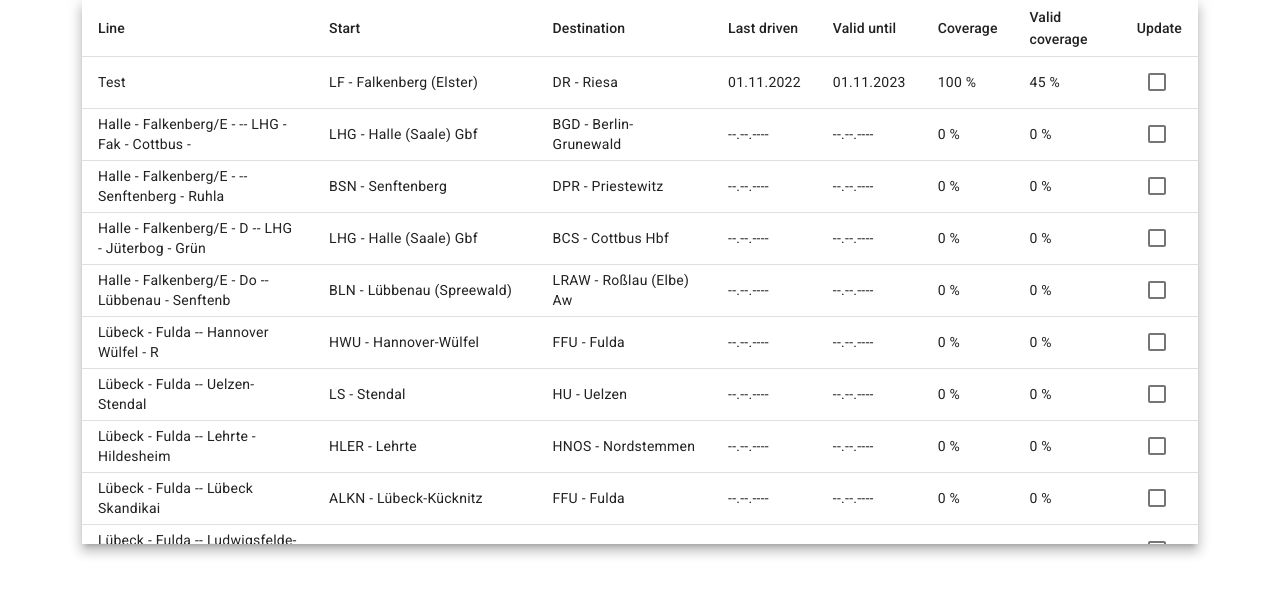
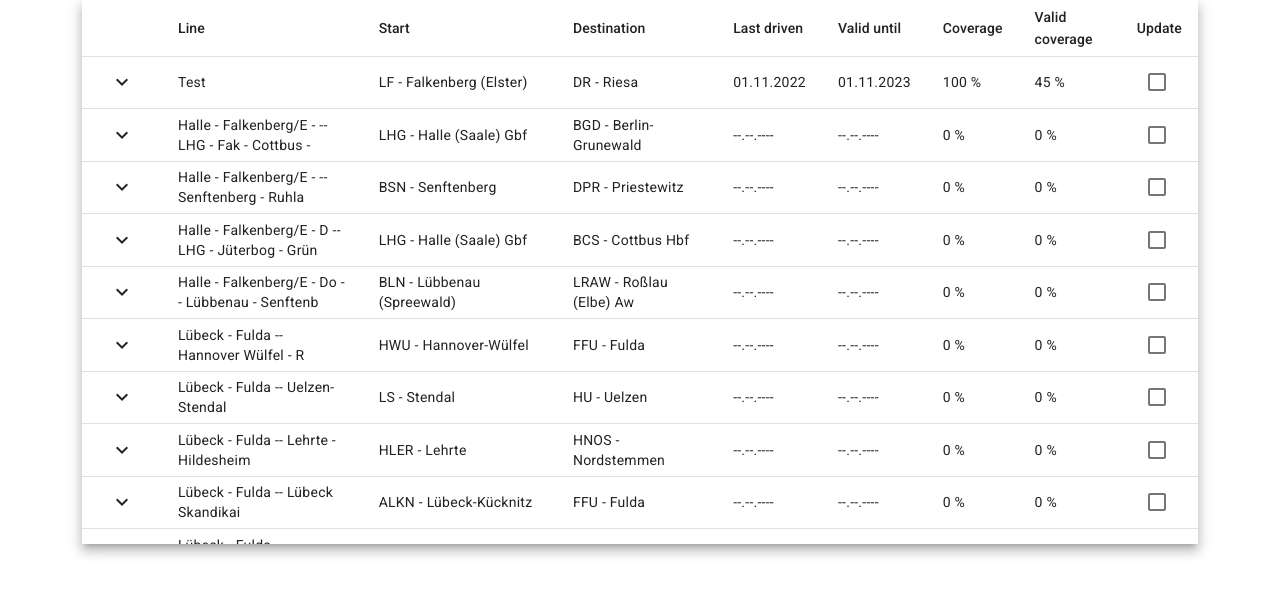
Before and after one commit to m8xp0w3r/expandable-table, an Angular app: page / in a window 1280 px wide. Shown: the top 596 px of the page. Built offline with nearby package versions, Linux system fonts and the light colour scheme.

Commit message:
childgrid

```diff
--- /dev/null
+++ b/src/app/main/child-table/child-table.component.html
@@ -0,0 +1,25 @@
+<div *ngIf="(detailData$ | async) as detailData" class="container full-height">
+    <table mat-table [dataSource]="detailData" class="mat-elevation-z8 tracked-ride-table">
+        <ng-container *ngFor="let column of displayedColumns" [matColumnDef]="column.matColumnDef">
+            <th mat-header-cell *matHeaderCellDef>
+                {{column.title}}
+            </th>
+            <ng-container *ngIf="column.matColumnDef !== 'update'; else elseBlock">
+                <td mat-cell *matCellDef="let row">
+                    {{row[column.matColumnDef]}}
+                </td>
+            </ng-container>
+            <ng-template #elseBlock>
+                <td mat-cell *matCellDef="let row">
+                    <mat-checkbox (click)="$event.stopPropagation()"
+                                  (change)="$event ? selection.toggle(row) : null"
+                                  [checked]="selection.isSelected(row)">
+                    </mat-checkbox>
+                </td>
+            </ng-template>
+        </ng-container>
+
+        <tr mat-header-row *matHeaderRowDef="getDisplayedColumns(); sticky: true"></tr>
+        <tr mat-row *matRowDef="let row; columns: getDisplayedColumns();" [ngClass]="row.knowledgeState+'Knowledge'"></tr>
+    </table>
+</div>
--- /dev/null
+++ b/src/app/main/child-table/child-table.component.scss
@@ -0,0 +1,37 @@
+table {
+  width: 100%;
+}
+
+.tracked-ride-table {
+  max-height: 30vh;
+  overflow-y:scroll;
+  display: block;
+}
+.mat-column-station {
+  width: 30%;
+}
+
+.mat-column-destination {
+  width: 30%;
+}
+
+.mat-column-lastDriven {
+  width: 10%;
+}
+
+.mat-column-validUntil {
+  width: 10%;
+}
+
+.mat-column-update {
+  width: 5%;
+}
+.validKnowledge {
+  background: greenyellow;
+}
+.endangeredKnowledge {
+  background: orange;
+}
+.expiredKnowledge {
+  background: red;
+}
--- /dev/null
+++ b/src/app/main/child-table/child-table.component.ts
@@ -0,0 +1,29 @@
+import { Component, OnInit } from '@angular/core';
+import { OverviewData } from "../../models/overview-data";
+import { ExpandableTableService } from "../expandable-table.service";
+import { DetailData } from "../../models/detail-data";
+import { MatTableCellDef } from "../../models/mat-table-cell-def";
+import { SelectionModel } from "@angular/cdk/collections";
+
+@Component({
+	selector: 'app-child-table',
+	templateUrl: './child-table.component.html',
+	styleUrls: ['./child-table.component.scss']
+})
+export class ChildTableComponent implements OnInit {
+	public detailData$: Promise<DetailData[]> | undefined;
+	public displayedColumns: MatTableCellDef[];
+	selection = new SelectionModel<OverviewData>(true, []);
+
+	constructor(private expandableTableService: ExpandableTableService) {
+		this.displayedColumns = expandableTableService.displayedDetailColumns;
+	}
+
+	ngOnInit(): void {
+		this.detailData$ = this.expandableTableService.getDetailOverviewData(1);
+	}
+
+	getDisplayedColumns() {
+		return this.displayedColumns.map(column => column.matColumnDef);
+	}
+}
--- a/src/app/main/data.ts
+++ b/src/app/main/data.ts
@@ -283,9 +283,9 @@ export const DetailOverviewData: DetailData[] = [
 		"segmentId": 40673,
 		"station": "Hannover-Wülfel",
 		"destination": "Hannover Messe/Laatzen",
-		"lastDriven": "",
-		"validUntil": "",
-		"knowledgeState": "none"
+		"lastDriven": "20.11.2022",
+		"validUntil": "20.11.2023",
+		"knowledgeState": "valid"
 	},
 	{
 		"segmentId": 40683,
@@ -293,7 +293,7 @@ export const DetailOverviewData: DetailData[] = [
 		"destination": "Escherde",
 		"lastDriven": "",
 		"validUntil": "",
-		"knowledgeState": "none"
+		"knowledgeState": "endangered"
 	},
 	{
 		"segmentId": 40684,
@@ -301,7 +301,7 @@ export const DetailOverviewData: DetailData[] = [
 		"destination": "Sorsum",
 		"lastDriven": "",
 		"validUntil": "",
-		"knowledgeState": "none"
+		"knowledgeState": "expired"
 	},
 	{
 		"segmentId": 40685,
--- a/src/app/main/expandable-table.service.ts
+++ b/src/app/main/expandable-table.service.ts
@@ -38,13 +38,31 @@ export class ExpandableTableService {
 			title: "Update",
 			matColumnDef: "update"
 		}];
+	public displayedDetailColumns: MatTableCellDef[] = [
+		{
+			title: "Start",
+			matColumnDef: 'station'
+		}, {
+			title: "Destination",
+			matColumnDef: 'destination'
+		}, {
+			title: "Last driven",
+			matColumnDef: 'lastDriven'
+		}, {
+			title: "Valid until",
+			matColumnDef: 'validUntil'
+		}, {
+			title: "Update",
+			matColumnDef: "update"
+		}
+	]
 
 
 	constructor() {
 	}
 
 	public getDetailOverviewData(lineId: number): Promise<DetailData[]> {
-		console.log("Getting detail data for line: ", lineId);
+		console.log("line id", lineId);
 		return new Promise(resolve => resolve(DetailOverviewData));
 	}
 }
--- a/src/app/main/main.component.html
+++ b/src/app/main/main.component.html
@@ -1,5 +1,5 @@
 <div *ngIf="overviewData$ | async as overviewData" class="container full-height">
-    <table mat-table [dataSource]="overviewData" class="mat-elevation-z8 tracked-ride-table">
+    <table mat-table [dataSource]="overviewData" class="mat-elevation-z8 tracked-ride-table" multiTemplateDataRows>
 
         <ng-container *ngFor="let columnDef of displayedColumns" [matColumnDef]="columnDef.matColumnDef">
             <th mat-header-cell *matHeaderCellDef>{{columnDef.title}} </th>
@@ -15,8 +15,33 @@
                 </td>
             </ng-template>
         </ng-container>
+        <ng-container matColumnDef="expand">
+            <th mat-header-cell *matHeaderCellDef aria-label="row actions">&nbsp;</th>
+            <td mat-cell *matCellDef="let element">
+                <button mat-icon-button aria-label="expand row" (click)="(expandedElement = expandedElement === element ? undefined : element); $event.stopPropagation()">
+                    <mat-icon *ngIf="expandedElement !== element">keyboard_arrow_down</mat-icon>
+                    <mat-icon *ngIf="expandedElement === element">keyboard_arrow_up</mat-icon>
+                </button>
+            </td>
+        </ng-container>
 
-        <tr mat-header-row *matHeaderRowDef="getDisplayedColumns()"></tr>
-        <tr mat-row *matRowDef="let row; columns: getDisplayedColumns()"></tr>
+        <ng-container matColumnDef="expandedDetail">
+            <td mat-cell *matCellDef="let element" [attr.colspan]="getDisplayedColumns().length">
+                <div class="example-element-detail"
+                     [@detailExpand]="element == expandedElement ? 'expanded' : 'collapsed'">
+                    <app-child-table class="child-table"></app-child-table>
+                </div>
+            </td>
+        </ng-container>
+
+        <tr mat-header-row *matHeaderRowDef="getDisplayedColumns(); sticky: true"></tr>
+        <tr mat-row *matRowDef="let row; columns: getDisplayedColumns()"
+            class="example-element-row"
+            [class.example-expanded-row]="expandedElement === row"
+            (click)="onExpand(row)"></tr>
+        <tr mat-row *matRowDef="let element1; columns: ['expandedDetail']" class="example-detail-row"></tr>
+        <tr class="mat-row" *matNoDataRow>
+            <td class="mat-cell" colspan="4">No data</td>
+        </tr>
     </table>
 </div>
--- a/src/app/main/main.component.scss
+++ b/src/app/main/main.component.scss
@@ -7,3 +7,52 @@ table {
   overflow-y:scroll;
   display: block;
 }
+
+tr.example-detail-row {
+  height: 0;
+}
+
+tr.example-element-row:not(.example-expanded-row):hover {
+  background: whitesmoke;
+}
+
+tr.example-element-row:not(.example-expanded-row):active {
+  background: #efefef;
+}
+
+.example-element-row td {
+  border-bottom-width: 0;
+}
+
+.example-element-detail {
+  overflow: hidden;
+  display: flex;
+}
+
+.example-element-diagram {
+  min-width: 80px;
+  border: 2px solid black;
+  padding: 8px;
+  font-weight: lighter;
+  margin: 8px 0;
+  height: 104px;
+}
+
+.example-element-symbol {
+  font-weight: bold;
+  font-size: 40px;
+  line-height: normal;
+}
+
+.example-element-description {
+  padding: 16px;
+}
+
+.example-element-description-attribution {
+  opacity: 0.5;
+}
+
+.child-table {
+  width: 100%;
+  margin: 4vh 0 2vh 0;
+}
--- a/src/app/main/main.component.ts
+++ b/src/app/main/main.component.ts
@@ -4,20 +4,29 @@ import { OverviewData } from "../models/overview-data";
 import { ExpandableTableService } from "./expandable-table.service";
 import { MatTableCellDef } from "../models/mat-table-cell-def";
 import { SelectionModel } from "@angular/cdk/collections";
+import {animate, state, style, transition, trigger} from '@angular/animations';
+
 
 @Component({
 	selector: 'app-main',
 	templateUrl: './main.component.html',
-	styleUrls: ['./main.component.scss']
+	styleUrls: ['./main.component.scss'],
+	animations: [
+		trigger('detailExpand', [
+			state('collapsed', style({height: '0px', minHeight: '0'})),
+			state('expanded', style({height: '*'})),
+			transition('expanded <=> collapsed', animate('225ms cubic-bezier(0.4, 0.0, 0.2, 1)')),
+		]),
+	]
 })
 export class MainComponent implements OnInit {
 
 	public overviewData$: Observable<OverviewData[]> | undefined;
 	public displayedColumns: MatTableCellDef[];
+	public expandedElement: OverviewData | undefined;
 	selection = new SelectionModel<OverviewData>(true, []);
 
 	constructor(private expandableTableService: ExpandableTableService) {
-
 		this.displayedColumns = expandableTableService.displayedColumns;
 	}
 
@@ -26,7 +35,11 @@ export class MainComponent implements OnInit {
 	}
 
 	getDisplayedColumns() {
-		return this.displayedColumns.map(column => column.matColumnDef);
+		return ["expand", ...this.displayedColumns.map(column => column.matColumnDef)];
+	}
+
+	onExpand(row: OverviewData) {
+		this.expandedElement = this.expandedElement === row ? undefined : row
 	}
 
 }
```
Also changed, not shown: src/app/main/main.module.ts (+7 -2 lines), 1 other file (tests, documents, lock files or other folders).
